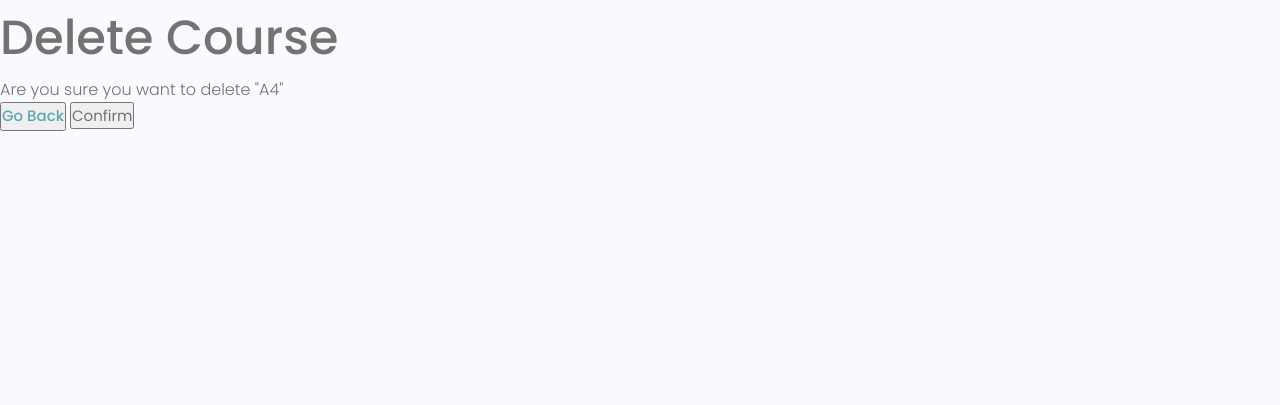
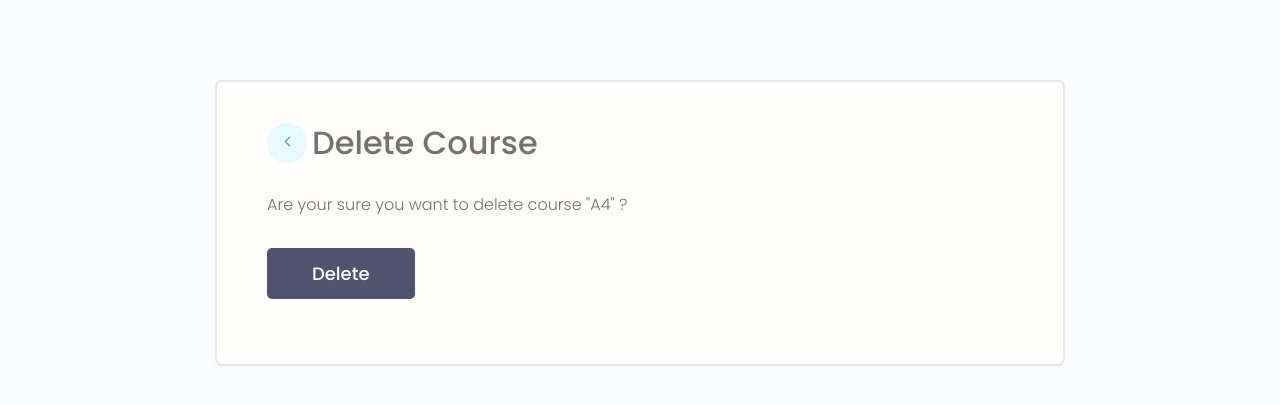
Before and after one commit to AlirezaAhmadiHadi/Internet-Engineering, a Django app: page /delete-course/07b0a509-c79d-42c1-a018-182599f069c9 in a window 1280 px wide. Shown: the part 79-484 px from the top of the page. Run offline with Django 3.2, Linux system fonts and the light colour scheme; data comes from the database, SQL or seed files in the repository.

Commit message:
Add them

```diff
--- a/projects/templates/projects/Courses/Delete_Course.html
+++ b/projects/templates/projects/Courses/Delete_Course.html
@@ -1,16 +1,23 @@
 {% extends 'main.html' %}
 {% block content %}
 
-<h1>{{title}} Course</h1>
+<main class="formPage my-xl">
+    <div class="content-box">
+        <div class="formWrapper">
+            <div class="form-header">
+                <a class="backButton" href="{% url 'allCourses' %}">
+                    <ion-icon name="chevron-back-outline"></ion-icon>
+                </a>
+                <h3 class="form-header--content">Delete Course</h3>
+            </div>
+            <br>
 
-<form action="" method="POST">
-    {% csrf_token %}
-    <p>Are you sure you want to delete "{{course.name}}"</p>
-
-    <button>
-        <a href="{% url 'allCourses' %}">Go Back</a>
-    </button>
-    <input type="submit" value="Confirm" />
-</form>
-
+            <form class="form" method="POST">
+                {% csrf_token %}
+                <p>Are your sure you want to delete course "{{course.name}}" ?</p>
+                <input class="btn btn--sub btn--lg  my-md" type="submit" value="Delete" />
+            </form>
+        </div>
+    </div>
+</main>
 {% endblock %}
```
